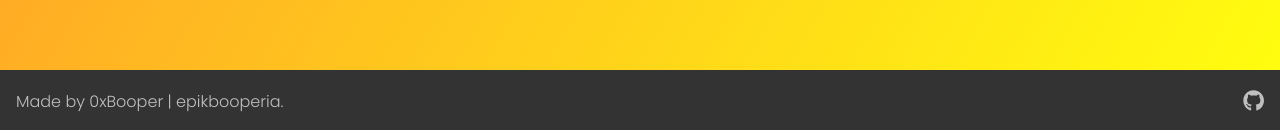
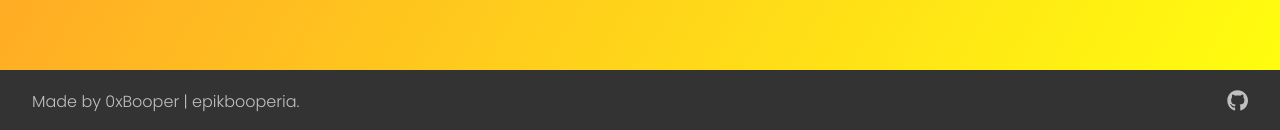
Before and after one commit to 0xBooper/pokesearch, a React (Vite) app: page / in a window 1280 px wide. Shown: the part 667-797 px from the top of the page. Built offline with nearby package versions, Linux system fonts and the light colour scheme.

Commit message:
fix: increase padding on sides due to squished icons.
In v1.1.1 and before, the Github icon in the footer
would touch and be right next to the scroll bar, if
present, which doesn't look too nice. This commit
fixes that and adds more padding.

```diff
--- a/src/styles/Footer.css
+++ b/src/styles/Footer.css
@@ -7,7 +7,7 @@
     position: fixed;
     bottom: 0;
     left: 0;
-    padding: 0.2rem 1rem;
+    padding: 0.2rem 2rem;
     color: hsla(0, 0%, 96%, 0.72);
 }
 
```
